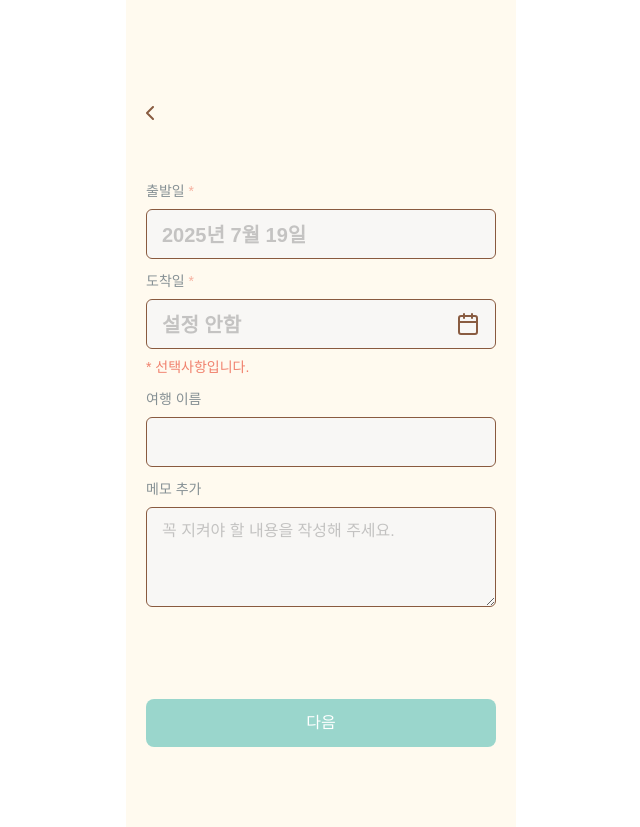
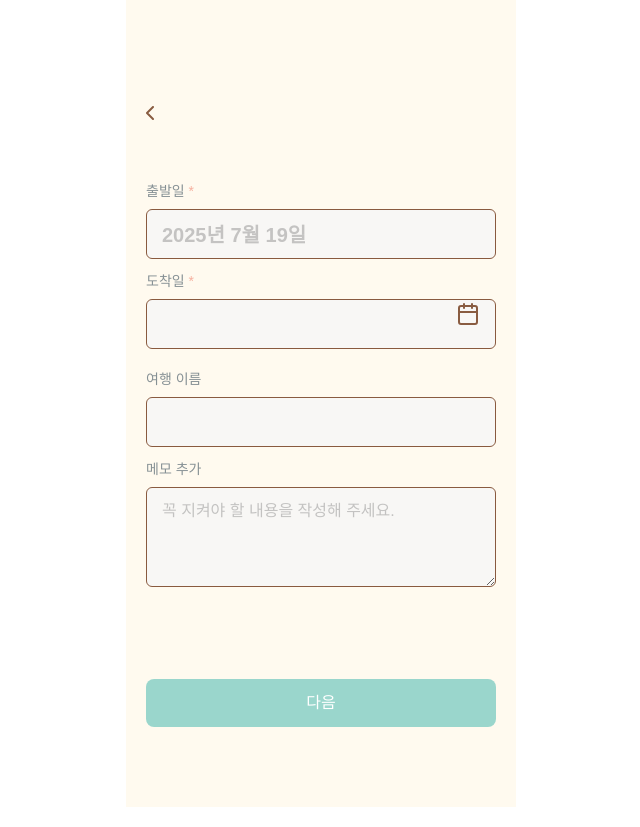
Before and after one commit to ccconac/JECT-4-client, a React (Vite) app: page /set-travel-name in a window 1280 px wide. Shown: the whole page, without its empty margins (319-959 px from the left). Built offline with nearby package versions, Linux system fonts and the light colour scheme; a web font is replaced by a local one.

Commit message:
feat: travelType 쿼리로 헤더, 입력폼 분기 렌더링

```diff
--- a/dev-dist/sw.js
+++ b/dev-dist/sw.js
@@ -82,7 +82,7 @@ define(['./workbox-54d0af47'], (function (workbox) { 'use strict';
     "revision": "3ca0b8505b4bec776b69afdba2768812"
   }, {
     "url": "index.html",
-    "revision": "0.l6rlr719ceg"
+    "revision": "0.0krl048lev8"
   }], {});
   workbox.cleanupOutdatedCaches();
   workbox.registerRoute(new workbox.NavigationRoute(workbox.createHandlerBoundToURL("index.html"), {
--- a/src/pages/setup/setTravelGoal/_components/SetTravelHeader.tsx
+++ b/src/pages/setup/setTravelGoal/_components/SetTravelHeader.tsx
@@ -2,7 +2,7 @@ import { useNavigate } from 'react-router';
 import arrowBackIcon from '../../../../assets/icons/arrow_back.svg';
 
 interface SetTravelHeaderProps {
-    title: (userName: string) => JSX.Element;
+    title: JSX.Element;
     description?: string;
 }
 
--- a/src/pages/setup/setTravelGoal/setTravelName/SetTravelNameForm.tsx
+++ b/src/pages/setup/setTravelGoal/setTravelName/SetTravelNameForm.tsx
@@ -5,18 +5,18 @@ import { getTodayDate } from '../../../../utils/date';
 import CalendarIcon from '../../../../assets/icons/calendar_icon.svg';
 
 interface SetTravelNameFormProps {
-    travelType: 'COURSE' | 'EXPLORE';
+    travelType: 'course' | 'explore';
 }
 
 const SetTravelNameForm = ({ travelType }: SetTravelNameFormProps) => {
     const ENDDATE_INPUT_TEXT = {
-        COURSE: '2025년 8월 1일',
-        EXPLORE: '설정 안함',
+        course: '2025년 8월 1일',
+        explore: '설정 안함',
     };
 
     const ENDDATE_HELPER_TEXT = {
-        COURSE: '* 필수로 입력해주세요.',
-        EXPLORE: '* 선택사항입니다.',
+        course: '* 필수로 입력해주세요.',
+        explore: '* 선택사항입니다.',
     };
 
     const [travelName, setTravelName] = useState('');
--- a/src/pages/setup/setTravelGoal/setTravelName/index.tsx
+++ b/src/pages/setup/setTravelGoal/setTravelName/index.tsx
@@ -2,42 +2,33 @@ import { useSearchParams } from 'react-router';
 import SetTravelHeader from '../_components/SetTravelHeader';
 import SetTravelNameForm from './SetTravelNameForm';
 
+type travelType = 'course' | 'explore';
+
 const SetTravelNamePage = () => {
     const userName = '수진';
 
-    // url 에서 가져와서 form 조건부 렌더링
-    // 코스형 -> title={titleMap.course} // SetTravelHeader
-    // 코스형 -> travelType="COURSE" // SetTravelNameForm
+    const searchParams = useSearchParams()[0];
+    const travelType = searchParams.get('type') as travelType;
 
-    const searchParams = useSearchParams()[0];
-    const travelType = searchParams.get('type') || 'course'; // 기본값 : 'course'
-    console.log(travelType);
-
-    const TRAVEL_TYPE_MAP = {
-        COURSE: {
-            title: (userName: string) => (
+    const travelTypeMap = {
+        course: (
             <>
                 코스형을 선택한 {userName}님, <br />
                 여행의 여정을 계획해봐요!
             </>
         ),
-            formType: 'COURSE',
-        },
-        EXPLORE: {
-            title: (userName: string) => (
+        explore: (
             <>
-                    자유형을 선택한 {userName}님, <br />
+                탐험형을 선택한 {userName}님, <br />
                 여행의 여정을 계획해봐요!
             </>
         ),
-            formType: 'EXPLORE',
-        },
     };
 
     return (
         <div className="pt-[106px] pb-20">
-            <SetTravelHeader title={TRAVEL_TYPE_MAP.EXPLORE.title} />
-            <SetTravelNameForm travelType={TRAVEL_TYPE_MAP.EXPLORE.formType} />
+            <SetTravelHeader title={travelTypeMap[travelType]} />
+            <SetTravelNameForm travelType={travelType} />
         </div>
     );
 };
```
Lines whose indentation alone changed are shown as unchanged.
